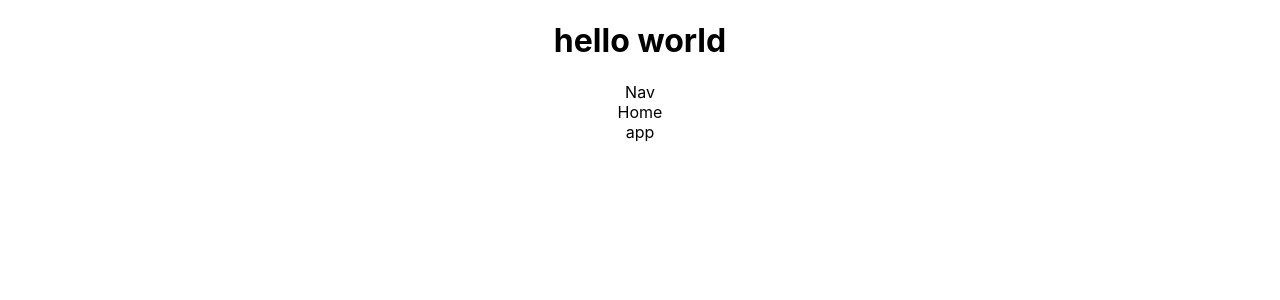
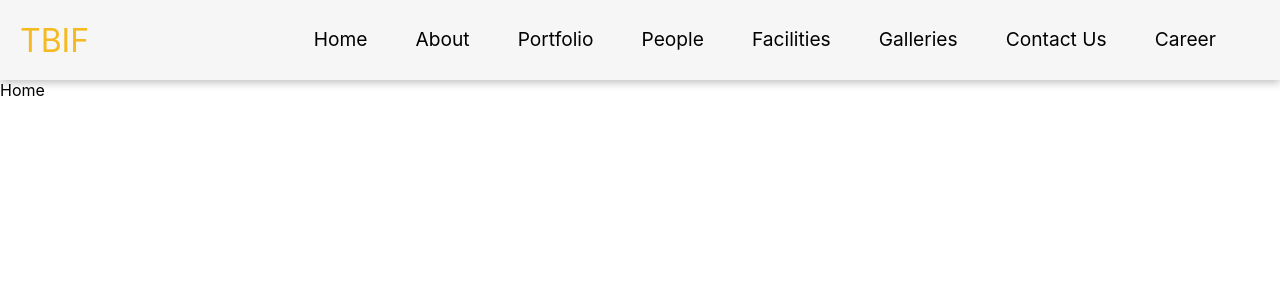
Before and after one commit to vermakritik222/TBIF_website_2022, a React (Create React App) app: page / in a window 1280 px wide. Shown: the top 300 px of the page. Built offline with nearby package versions, Linux system fonts and the light colour scheme.

Commit message:
nav added

```diff
--- a/public/index.html
+++ b/public/index.html
@@ -24,6 +24,10 @@
       work correctly both with client-side routing and a non-root public URL.
       Learn how to configure a non-root public URL by running `npm run build`.
     -->
+    <link
+      rel="stylesheet"
+      href="https://maxcdn.bootstrapcdn.com/font-awesome/4.4.0/css/font-awesome.min.css"
+    />
     <title>React App</title>
   </head>
   <body>
--- a/src/App.css
+++ b/src/App.css
@@ -1,31 +1,6 @@
-.App {
-  text-align: center;
-}
-
-.App-logo {
-  height: 40vmin;
-  pointer-events: none;
-}
-
-@media (prefers-reduced-motion: no-preference) {
-  .App-logo {
-    animation: App-logo-spin infinite 20s linear;
-  }
-}
-
-.App-header {
-  background-color: #282c34;
-  min-height: 100vh;
-  display: flex;
-  flex-direction: column;
-  align-items: center;
-  justify-content: center;
-  font-size: calc(10px + 2vmin);
-  color: white;
-}
-
-.App-link {
-  color: #61dafb;
+* {
+  margin: 0;
+  padding: 0;
 }
 
 @keyframes App-logo-spin {
--- a/src/App.js
+++ b/src/App.js
@@ -1,12 +1,19 @@
+import { BrowserRouter, Route, Switch } from "react-router-dom";
 import "./App.css";
+import Nav from "./components/shared/Nav/Nav";
 import Home from "./pages/Home";
 
 function App() {
   return (
     <div className="App">
-      <h1>hello world</h1>
-      <Home />
-      app
+      <BrowserRouter>
+        <Nav />
+        <div className="pages">
+          <Switch>
+            <Route exact path="/" component={Home} />
+          </Switch>
+        </div>
+      </BrowserRouter>
     </div>
   );
 }
--- a/src/components/shared/Nav.js
+++ /dev/null
@@ -1,7 +0,0 @@
-import React from "react";
-
-function Nav() {
-  return <div>Nav</div>;
-}
-
-export default Nav;
--- /dev/null
+++ b/src/components/shared/Nav/Nav.css
@@ -0,0 +1,129 @@
+.navbar {
+  box-shadow: rgba(0, 0, 0, 0.24) 0px 3px 8px;
+  /* background-color: #1f5156; */
+  background-color: rgb(246, 246, 246);
+  height: 80px;
+  display: flex;
+  justify-content: center;
+  align-items: center;
+  font-size: 1.2rem;
+  position: sticky;
+  top: 0;
+  z-index: 20;
+}
+
+.nav-container {
+  display: flex;
+  justify-content: center;
+  align-items: center;
+  width: 100%;
+  height: 80px;
+  max-width: 1500px;
+}
+
+.main-container {
+  position: absolute;
+  top: 0;
+  bottom: 0;
+  left: 0;
+  right: 0;
+  background-color: rgba(0, 0, 0, 0.3);
+}
+
+.nav-logo {
+  color: #f5b921;
+  align-items: center;
+  margin-left: 20px;
+  cursor: pointer;
+  text-decoration: none;
+  font-size: 2rem;
+  flex-grow: 1;
+}
+
+.nav-menu {
+  display: flex;
+  list-style: none;
+  text-align: center;
+  margin-right: 2rem;
+}
+
+.nav-links {
+  color: rgb(0, 0, 0);
+  text-decoration: none;
+  padding: 0.5rem 1rem;
+  height: 100%;
+  border-bottom: 3px solid transparent;
+}
+.fa-code {
+  margin-left: 1rem;
+}
+
+.nav-item {
+  line-height: 40px;
+  margin-right: 1rem;
+}
+
+.nav-item:after {
+  content: "";
+  display: block;
+  height: 3px;
+  width: 0;
+  background: transparent;
+  transition: width 0.7s ease, background-color 0.5s ease;
+}
+
+.nav-item:hover:after {
+  width: 100%;
+  background: #ffdd40;
+}
+
+.nav-item.active {
+  color: #ffdd40;
+  border: 1px solid #ffdd40;
+}
+
+.nav-icon {
+  display: none;
+}
+
+@media screen and (max-width: 960px) {
+  .nav-menu {
+    display: flex;
+    flex-direction: column;
+    width: 100%;
+    border-top: 1pxsolid #fff;
+    position: absolute;
+    top: 80px;
+    left: -110%;
+    opacity: 1;
+    transition: all 0.5s ease;
+  }
+
+  .nav-menu.active {
+    background: #1f5156;
+    left: 0px;
+    opacity: 1;
+    transition: all 0.5s ease;
+    z-index: 1;
+  }
+  .nav-item .active {
+    color: #ffdd40;
+    border: none;
+  }
+  .nav-links {
+    padding: 0.6rem;
+    width: 100%;
+    display: table;
+  }
+
+  .nav-icon {
+    display: block;
+    position: absolute;
+    top: 0;
+    right: 0;
+    transform: translate(-100%, 60%);
+    font-size: 1.8rem;
+    cursor: pointer;
+    color: #ffdd40;
+  }
+}
--- /dev/null
+++ b/src/components/shared/Nav/Nav.js
@@ -0,0 +1,118 @@
+import React, { useState } from "react";
+import { NavLink } from "react-router-dom";
+import "./Nav.css";
+
+function Nav() {
+  const [click, setClick] = useState(false);
+
+  const handleClick = () => setClick(!click);
+  const Close = () => setClick(false);
+
+  return (
+    <div>
+      <div className={click ? "main-container" : ""} onClick={() => Close()} />
+      <nav className="navbar" onClick={(e) => e.stopPropagation()}>
+        <div className="nav-container">
+          <NavLink exact to="/" className="nav-logo">
+            TBIF
+          </NavLink>
+          <ul className={click ? "nav-menu active" : "nav-menu"}>
+            <li className="nav-item">
+              <NavLink
+                exact
+                to="/"
+                activeClassName="active"
+                className="nav-links"
+                onClick={click ? handleClick : null}
+              >
+                Home
+              </NavLink>
+            </li>
+            <li className="nav-item">
+              <NavLink
+                exact
+                to="/about"
+                activeClassName="active"
+                className="nav-links"
+                onClick={click ? handleClick : null}
+              >
+                About
+              </NavLink>
+            </li>
+            <li className="nav-item">
+              <NavLink
+                exact
+                to="/blog"
+                activeClassName="active"
+                className="nav-links"
+                onClick={click ? handleClick : null}
+              >
+                Portfolio
+              </NavLink>
+            </li>
+            <li className="nav-item">
+              <NavLink
+                exact
+                to="/contact"
+                activeClassName="active"
+                className="nav-links"
+                onClick={click ? handleClick : null}
+              >
+                People
+              </NavLink>
+            </li>
+            <li className="nav-item">
+              <NavLink
+                exact
+                to="/contact"
+                activeClassName="active"
+                className="nav-links"
+                onClick={click ? handleClick : null}
+              >
+                Facilities
+              </NavLink>
+            </li>
+            <li className="nav-item">
+              <NavLink
+                exact
+                to="#"
+                activeClassName="active"
+                className="nav-links"
+                onClick={click ? handleClick : null}
+              >
+                Galleries
+              </NavLink>
+            </li>
+            <li className="nav-item">
+              <NavLink
+                exact
+                to="#"
+                activeClassName="active"
+                className="nav-links"
+                onClick={click ? handleClick : null}
+              >
+                Contact Us
+              </NavLink>
+            </li>
+            <li className="nav-item">
+              <NavLink
+                exact
+                to="#"
+                activeClassName="active"
+                className="nav-links"
+                onClick={click ? handleClick : null}
+              >
+                Career
+              </NavLink>
+            </li>
+          </ul>
+          <div className="nav-icon" onClick={handleClick}>
+            <i className={click ? "fa fa-times" : "fa fa-bars"}></i>
+          </div>
+        </div>
+      </nav>
+    </div>
+  );
+}
+
+export default Nav;
--- a/src/pages/Home.js
+++ b/src/pages/Home.js
@@ -1,13 +1,8 @@
 import React from "react";
-import Nav from "../components/shared/Nav";
+import Nav from "../components/shared/Nav/Nav";
 
 function Home() {
-  return (
-    <div>
-      <Nav />
-      Home
-    </div>
-  );
+  return <div>Home</div>;
 }
 
 export default Home;
```
